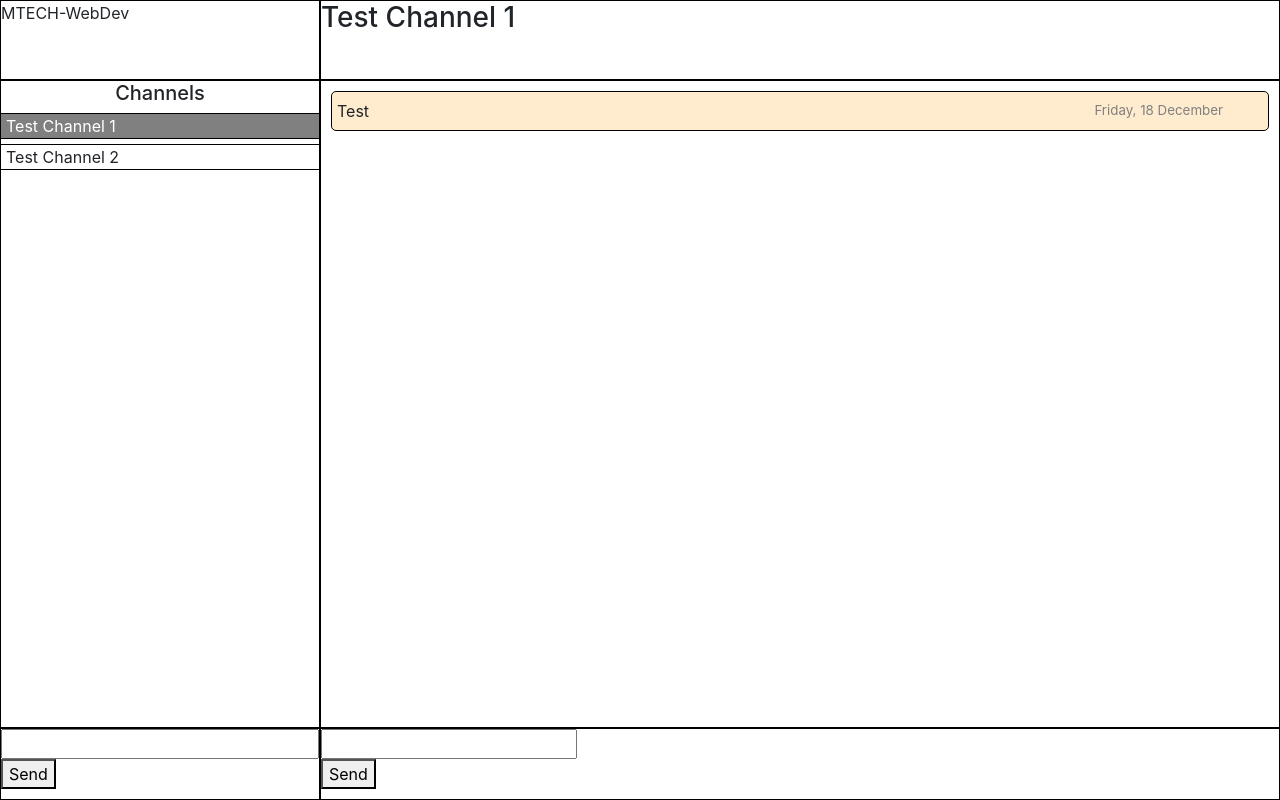
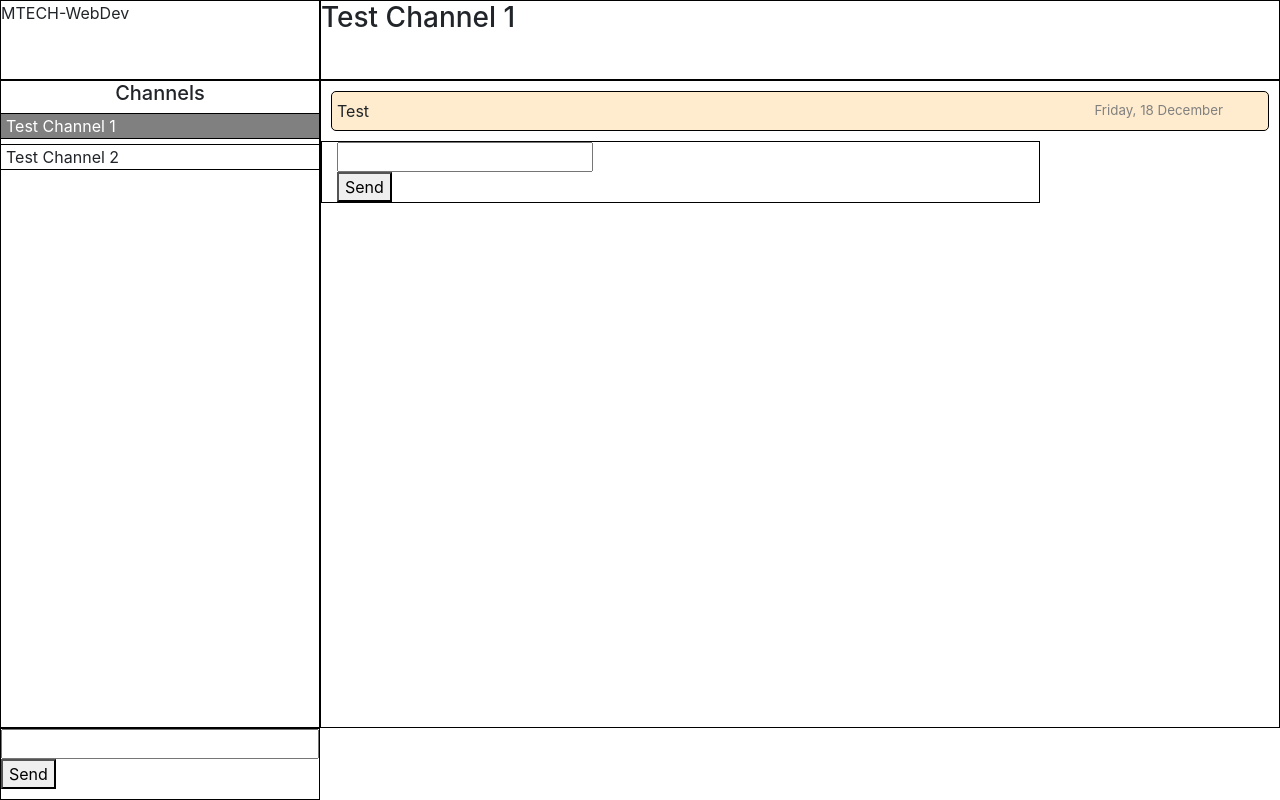
Before and after one commit to sam-leishman/chat-app, a React (Create React App) app: page / in a window 1280 px wide. Built offline with nearby package versions, Linux system fonts and the light colour scheme.

Commit message:
Fix adding messages and deleting messages

```diff
--- a/src/App.js
+++ b/src/App.js
@@ -6,7 +6,6 @@ import { fullDate } from './date.js'
 // Component imports
 import Header from './Header.js';
 import Chat from './Chat.js';
-import ChatInput from './ChatInput.js'
 import ServerName from './ServerName'
 import Channels from './Channels'
 import ChannelInput from './ChannelInput'
@@ -19,14 +18,40 @@ function reducer(state, action) {
       timestamp: fullDate,
       id: uuidv4(),
     }
+    const channelIndex = state.channels.findIndex(c => c.id === action.channelId)
+    const lastChannel = state.channels[channelIndex]
+    const newChannel = {
+      ...lastChannel,
+      messages: lastChannel.messages.concat(messageToAdd)
+    }
     return {
-      messages: state.messages.concat(messageToAdd)
+      ...state,
+      channels: [
+        ...state.channels.slice(0, channelIndex),
+        newChannel,
+        ...state.channels.slice(channelIndex + 1, state.channels.length)
+      ]
     }
   } else if (action.type === 'DELETE_MESSAGE') {
-    return {
-      messages: state.messages.filter((message) => (
+    const channelIndex = state.channels.findIndex(
+      c => c.messages.find(message => (
+        message.id === action.id
+      ))
+    )
+    const lastChannel = state.channels[channelIndex]
+    const newChannel = {
+      ...lastChannel,
+      messages: lastChannel.messages.filter(message => (
         message.id !== action.id
       ))
+    }
+    return {
+      ...state,
+      channels: [
+        ...state.channels.slice(0, channelIndex),
+        newChannel,
+        ...state.channels.slice(channelIndex + 1, state.channels.length)
+      ]
     }
   } else {
     return state;
@@ -34,13 +59,13 @@ function reducer(state, action) {
 }
 
 const initialState = {
-  currentChannelId: '1-fca2', // New state property
-  channels: [ // Two threads in state
+  currentChannelId: '1-fca2',
+  channels: [
     {
-      id: '1-fca2', // hardcoded pseudo-UUID
+      id: '1-fca2',
       title: 'Test Channel 1',
       messages: [
-        { // This thread starts with a single message already
+        {
           text: 'Test',
           timestamp: fullDate,
           id: uuidv4(),
@@ -98,9 +123,6 @@ class App extends Component {
           <div className='channel-input col-3'>
             <ChannelInput />
           </div>
-          <div className='message-input col-9'>
-            <ChatInput />
-          </div>
         </div>
       </div>
     )
--- a/src/Chat.js
+++ b/src/Chat.js
@@ -1,5 +1,7 @@
 import React, { Component } from 'react';
 import { store } from './App';
+
+import ChatInput from './ChatInput.js'
 
 class Chat extends Component {
     handleClick = (id) => {
@@ -23,6 +25,9 @@ class Chat extends Component {
         return (
             <div>
                 {messages}
+                <div className='message-input col-9'>
+                    <ChatInput channelId={this.props.channel.id} />
+                </div>
             </div>
         )
     }
--- a/src/ChatInput.js
+++ b/src/ChatInput.js
@@ -17,6 +17,7 @@ class ChatInput extends Component {
         store.dispatch({
             type: 'ADD_MESSAGE',
             text: this.state.value,
+            channelId: this.props.channelId,
         })
         this.setState({
             value: '',
```
Also changed, not shown: 1 other file (tests, documents, lock files or other folders).
